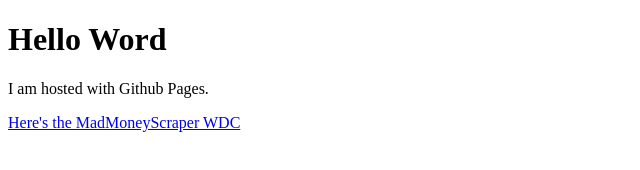
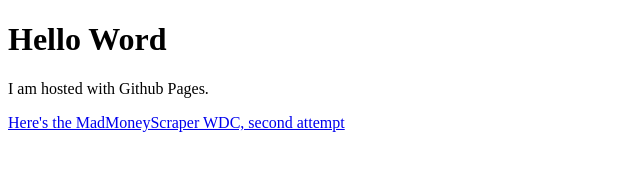
Before and after one commit to adelinelefebvre/adelinelefebvre.github.io, a plain HTML site: page index.html in a window 1280 px wide. Shown: the whole page, without its empty margins (0-640 px from the left). Drawn offline with Linux system fonts and the light colour scheme.

```diff
--- a/index.html
+++ b/index.html
@@ -3,6 +3,6 @@
 <BODY>
    <H1>Hello Word</H1>
    <P>I am hosted with Github Pages.</P>
-<a href="MadMoneyScraper.html" >Here's the MadMoneyScraper WDC </a>
+<a href="MadMoneyScraper.html" >Here's the MadMoneyScraper WDC, second attempt </a>
 </BODY>
 </HTML>
```
